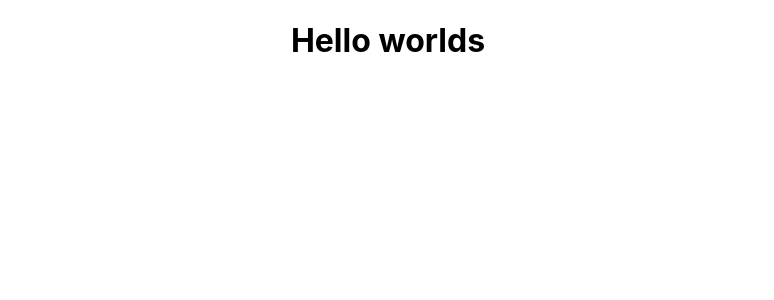
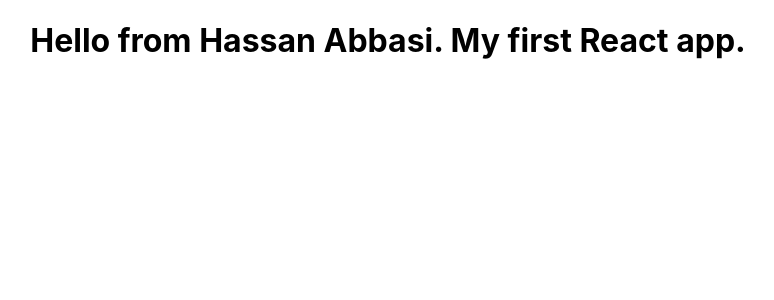
Before and after one commit to abbasihassan96/bootcamp-2020, a React (Create React App) app: page / in a window 1280 px wide. Shown: the top 300 px of the page, without its empty margins (252-1026 px from the left). Built offline with nearby package versions, Linux system fonts and the light colour scheme.

Commit message:
Update App.js
update title

```diff
--- a/src/App.js
+++ b/src/App.js
@@ -4,7 +4,7 @@ import './App.css';
 function App() {
   return (
     <div className="App">
-      <h1>Hello worlds</h1>
+      <h1>Hello from Hassan Abbasi. My first React app.</h1>
     </div>
   );
 }
```
